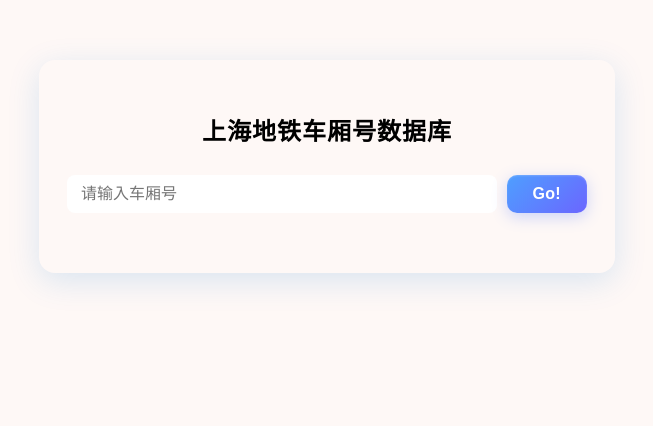
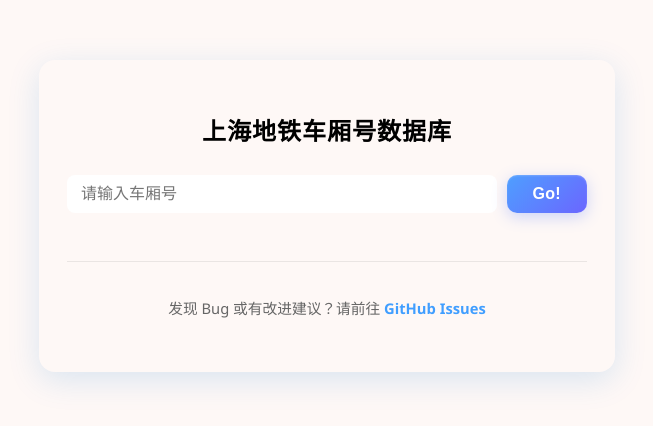
Before and after one commit to Martyr404/shmetroDB, a Vue app in the folder gui/gui/: page / in a window 1280 px wide. Shown: the top 426 px of the page, without its empty margins (313-966 px from the left). Built offline with nearby package versions, Linux system fonts and the light colour scheme.

Commit message:
cp 2.3.2

```diff
--- a/gui/gui/src/App.vue
+++ b/gui/gui/src/App.vue
@@ -112,7 +112,6 @@ async function handleSearch() {
           <div v-if="train.IsInputCarriageCorrect === false" class="error" style="margin-bottom:10px;">
             输入车厢号有误，正确应该为
             <strong>
-              <!-- 安全地获取正确车厢号：优先使用 Carriage_number[Carriage_index] -->
               {{
                 (() => {
                   const arr = Array.isArray(train.Carriage_number) ? train.Carriage_number : null;
@@ -177,6 +176,18 @@ async function handleSearch() {
 
     <!-- 错误提示 -->
     <div class="error" v-if="error && !loading">{{ error }}</div>
+    <footer class="footer">
+      <p>
+        发现 Bug 或有改进建议？请前往
+        <a
+          href="https://github.com/Martyr404/shmetroDB/issues"
+          target="_blank"
+          rel="noopener noreferrer"
+        >
+          GitHub Issues
+        </a>
+      </p>
+    </footer>
   </div>
 </template>
 
@@ -348,6 +359,44 @@ button:disabled {
   font-size: 0.96rem;
   text-align: left;
 }
+.footer {
+  margin-top: 48px;
+  padding-top: 18px;
+  border-top: 1px solid rgba(0, 0, 0, 0.08);
+  font-size: 0.92rem;
+  color: #666;
+  text-align: center;
+  line-height: 1.8;
+  user-select: none;
+}
+
+.footer a {
+  color: #409eff;
+  font-weight: 600;
+  text-decoration: none;
+  position: relative;
+  transition: color 0.25s ease, text-shadow 0.25s ease;
+}
+
+.footer a::after {
+  content: "";
+  position: absolute;
+  bottom: -2px;
+  left: 0;
+  width: 100%;
+  height: 1.5px;
+  background: linear-gradient(90deg, #4e9fff, #6b66ff);
+  transform: scaleX(0);
+  transform-origin: right;
+  transition: transform 0.3s ease;
+}
+
+
+.footer a:hover::after {
+  transform: scaleX(1);
+  transform-origin: left;
+}
+
 
 /* 响应式：手机端 */
 @media (max-width: 600px) {
```
Also changed, not shown: 1 other file (tests, documents, lock files or other folders).
